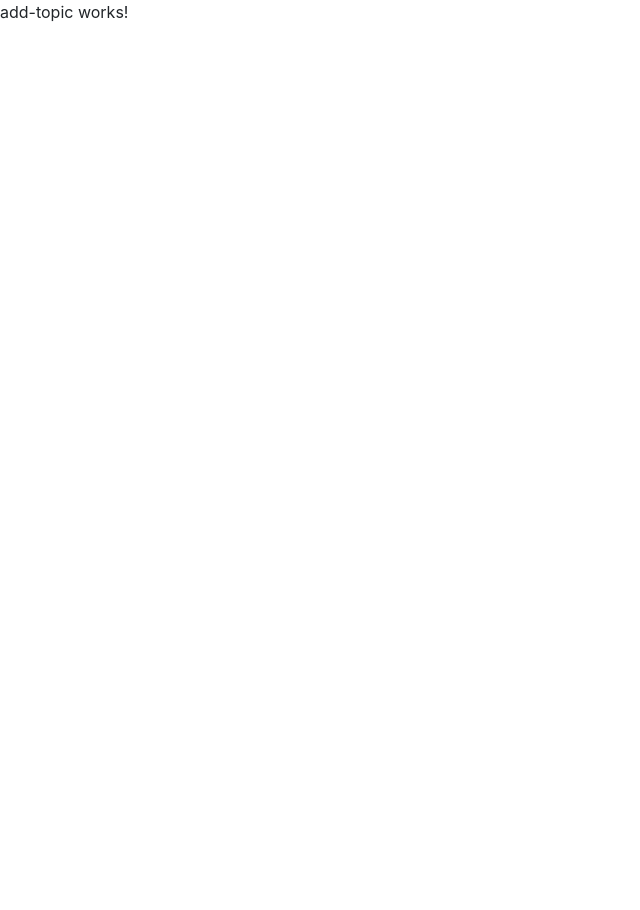
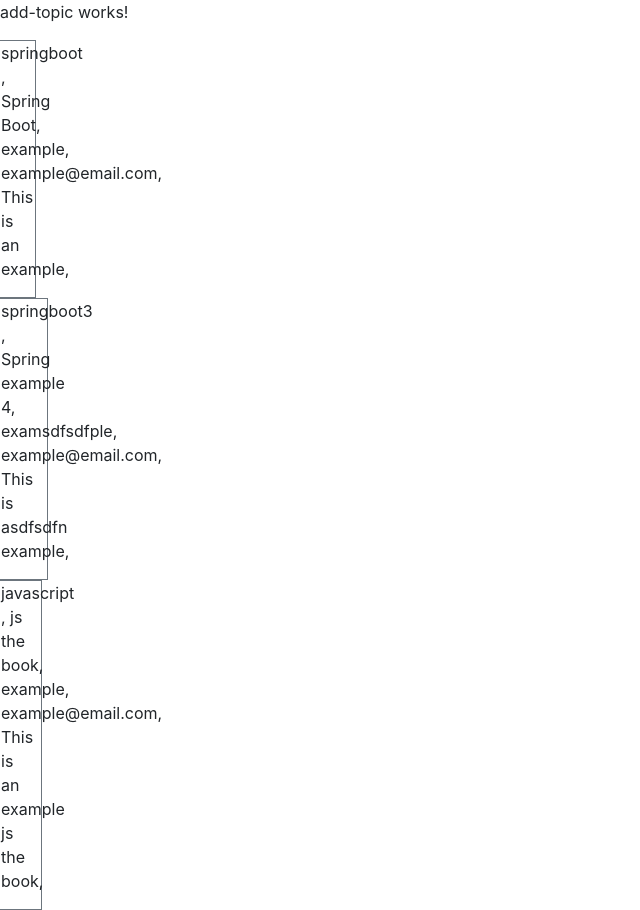
Before and after one commit to dhony05/ArrayFreeLibrary-Angular, an Angular app: page / in a window 1280 px wide. Shown: the whole page, without its empty margins (0-640 px from the left). Before the commit the page ends 800 px from the top, so only its background shows below. Built offline with nearby package versions, Linux system fonts and the light colour scheme.

Commit message:
adding service

```diff
--- a/src/app/components/topics/topics.component.ts
+++ b/src/app/components/topics/topics.component.ts
@@ -9,9 +9,10 @@ import {TopicService} from '../../services/topic.service'
 export class TopicsComponent implements OnInit {
   topics: Topic[];
 
-  constructor() {
+  constructor(private topicService:TopicService ) {
   }
   ngOnInit() {
+    this.topics = this.topicService.getTopic()
   }
 
 }
```
